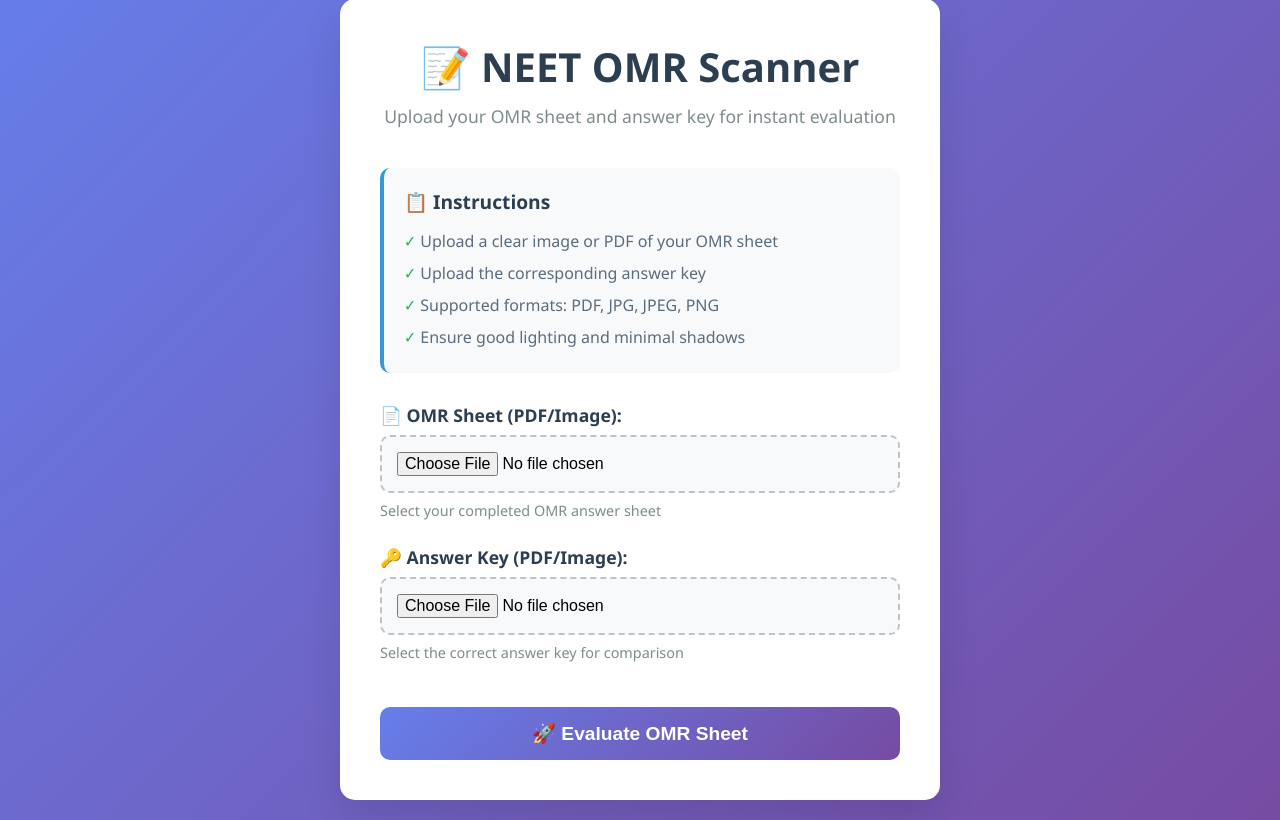
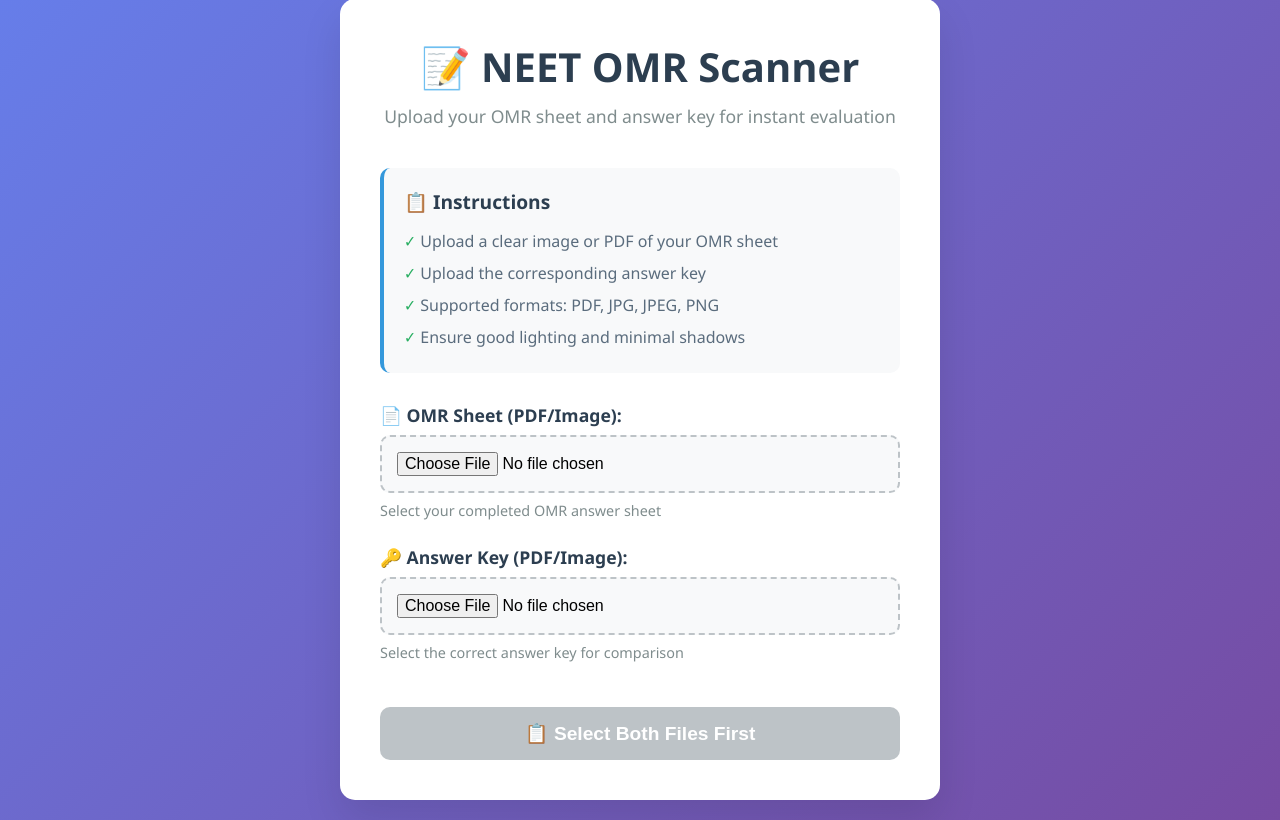
Before and after one commit to Grimn-pixel/neet-omr-scanner, a Flask app: page / in a window 1280 px wide. Shown: the part 21-841 px from the top of the page. Run offline with Flask 3, Linux system fonts and the light colour scheme.

Commit message:
Assistant checkpoint: Fix form to keep both file inputs visible
Assistant generated file changes:
- templates/index.html: Fix file input form behavior to keep both inputs visible, Add CSS to ensure form inputs remain stable

---

User prompt:

when i upload ome file, the option of uploadind answer key disaapears

Replit-Commit-Author: Assistant
Replit-Commit-Session-Id: 51ba36a7-44e6-429e-83f5-5418736eb768

```diff
--- a/templates/index.html
+++ b/templates/index.html
@@ -85,6 +85,15 @@
             outline: none;
             border-color: #667eea;
             box-shadow: 0 0 0 3px rgba(102, 126, 234, 0.1);
+        }
+
+        .form-group {
+            position: relative;
+            min-height: 100px;
+        }
+
+        .file-input-wrapper {
+            width: 100%;
         }
 
         .file-info {
@@ -220,7 +229,17 @@
     </div>
 
     <script>
-        document.getElementById('uploadForm').addEventListener('submit', function() {
+        document.getElementById('uploadForm').addEventListener('submit', function(e) {
+            // Check if both files are selected
+            const omrFile = document.getElementById('omr_sheet').files[0];
+            const answerFile = document.getElementById('answer_key').files[0];
+
+            if (!omrFile || !answerFile) {
+                e.preventDefault();
+                alert('Please select both OMR sheet and answer key files before submitting.');
+                return false;
+            }
+
             document.getElementById('submitBtn').style.display = 'none';
             document.getElementById('loading').classList.add('show');
         });
@@ -228,16 +247,43 @@
         // File input feedback
         document.querySelectorAll('.file-input').forEach(input => {
             input.addEventListener('change', function() {
-                const fileInfo = this.parentNode.nextElementSibling;
+                const fileInfo = this.parentNode.querySelector('.file-info');
                 if (this.files.length > 0) {
-                    fileInfo.textContent = `Selected: ${this.files[0].name}`;
+                    fileInfo.textContent = `✅ Selected: ${this.files[0].name}`;
                     fileInfo.style.color = '#27ae60';
+                    fileInfo.style.fontWeight = 'bold';
                 } else {
-                    fileInfo.textContent = fileInfo.getAttribute('data-original') || 'No file selected';
+                    // Reset to original text based on input type
+                    if (this.id === 'omr_sheet') {
+                        fileInfo.textContent = 'Select your completed OMR answer sheet';
+                    } else {
+                        fileInfo.textContent = 'Select the correct answer key for comparison';
+                    }
                     fileInfo.style.color = '#7f8c8d';
+                    fileInfo.style.fontWeight = 'normal';
                 }
+
+                // Update submit button state
+                updateSubmitButton();
             });
         });
+
+        function updateSubmitButton() {
+            const omrFile = document.getElementById('omr_sheet').files[0];
+            const answerFile = document.getElementById('answer_key').files[0];
+            const submitBtn = document.getElementById('submitBtn');
+
+            if (omrFile && answerFile) {
+                submitBtn.style.background = 'linear-gradient(135deg, #667eea, #764ba2)';
+                submitBtn.textContent = '🚀 Evaluate OMR Sheet';
+            } else {
+                submitBtn.style.background = '#bdc3c7';
+                submitBtn.textContent = '📋 Select Both Files First';
+            }
+        }
+
+        // Initialize button state
+        updateSubmitButton();
     </script>
 </body>
 </html>
```
